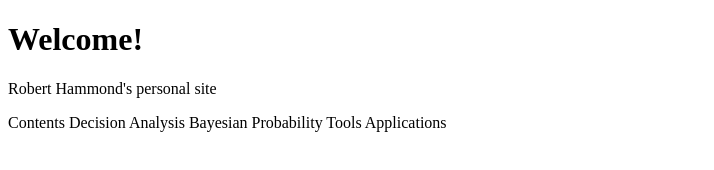
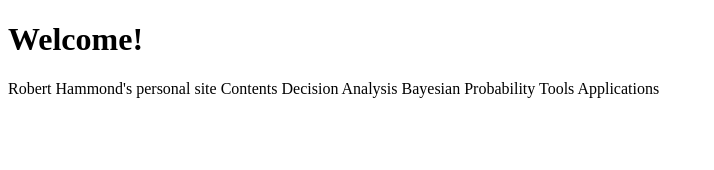
Before and after one commit to robertkhdev/robertkhdev.github.io, a plain HTML site: page index.html in a window 1280 px wide. Shown: the whole page, without its empty margins (0-714 px from the left). Drawn offline with Linux system fonts and the light colour scheme.

Commit message:
Update index.html

```diff
--- a/index.html
+++ b/index.html
@@ -2,8 +2,8 @@
 <html>
 <body>
 <h1>Welcome!</h1>
-<p>Robert Hammond's personal site</p>
-<p>Contents
+<p>Robert Hammond's personal site
+Contents
 	Decision Analysis
 	Bayesian Probability
 	Tools
```
